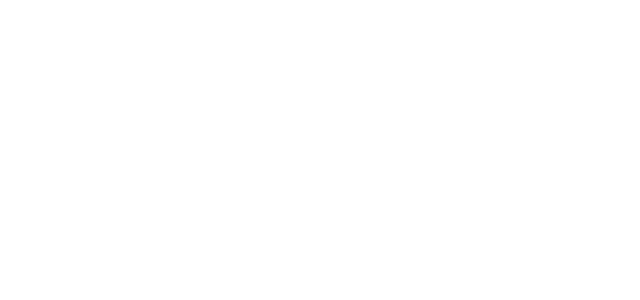
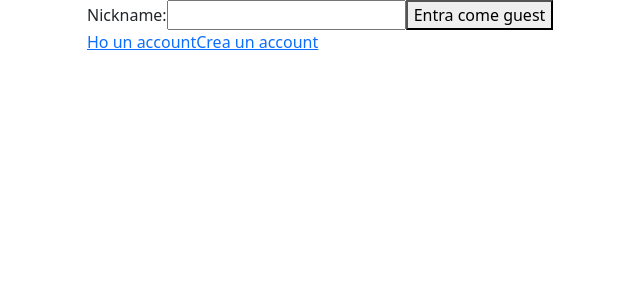
Before and after one commit to pietrobertino/game_night, a React app in the folder frontend/: page / in a window 1280 px wide. Shown: the top 300 px of the page, without its empty margins (297-937 px from the left). Built offline with nearby package versions, Linux system fonts and the light colour scheme; the HTML template or start-up script is replaced by a standard one.

Commit message:
implement guest account functionality and registration page

```diff
--- a/frontend/src/App.jsx
+++ b/frontend/src/App.jsx
@@ -2,8 +2,10 @@ import { BrowserRouter, Route, Routes } from "react-router-dom";
 import DefaultLayout from "./layouts/DefaultLayout";
 import HomePage from "./pages/HomePage";
 import LobbyPage from "./pages/LobbyPage";
+import GuestPage from "./pages/GuestPage";
+import PreGamePage from "./pages/PreGamePage";
 import AccessPage from "./pages/AccessPage";
-import PreGamePage from "./pages/PreGamePage";
+import RegistrationPage from "./pages/RegistrationPage";
 
 
 function App() {
@@ -12,7 +14,9 @@ function App() {
 
     <BrowserRouter>
       <Routes>
-        <Route index element={<AccessPage />} />
+        <Route index element={<GuestPage />} />
+        <Route path="/access" element={<AccessPage />} />
+        <Route path="/registration" element={<RegistrationPage />} />
         <Route element={<DefaultLayout />}>
           <Route path="/home" element={<HomePage />} />
           <Route path="/lobby" element={<LobbyPage />} />
--- /dev/null
+++ b/frontend/src/pages/GuestPage.jsx
@@ -0,0 +1,31 @@
+import { Link } from "react-router-dom"
+import { useState } from "react"
+import axios from 'axios';
+
+export default function GuestPage() {
+
+    const [nickname, setNickname] = useState('');
+
+    const guestUrl = 'http://localhost:3001/accounts/create/guest';
+
+    function handleForm(e) {
+        e.preventDefault();
+        axios.post(guestUrl, { nickname: nickname });
+        setNickname('');
+        //qui dovrei usare la navigazione programmatica per mandare l'utente o alla pagina di attesa (nel caso in sia stato invitato ad una lobby) o alla pagina home
+    }
+
+    return (
+        <>
+            {/* Devo validare il nickanem in modo che non sia una stringa vuota e abbia almeno tre lettere, fornendo appropriati avvisi quando ciò non viene rispettato*/}
+            <form onSubmit={handleForm}>
+                <label htmlFor="">Nickname:</label>
+                <input type="text" onChange={e => setNickname(e.target.value)} value={nickname} />
+                <button>Entra come guest</button>
+            </form>
+            {/* Questo non va bene, voglio cambiare e fare in modo che l'accesso si effettui tutto in una pagina mostrando componenti differenti sulla base di come l'utente vuole accedere */}
+            <Link to='/access'>Ho un account</Link>
+            <Link to='/registration'>Crea un account</Link>
+        </>
+    )
+}
--- /dev/null
+++ b/frontend/src/pages/RegistrationPage.jsx
@@ -0,0 +1,6 @@
+export default function RegistrationPage() {
+
+    return (
+        <></>
+    )
+}
```
Also changed, not shown: 1 other file (tests, documents, lock files or other folders).
